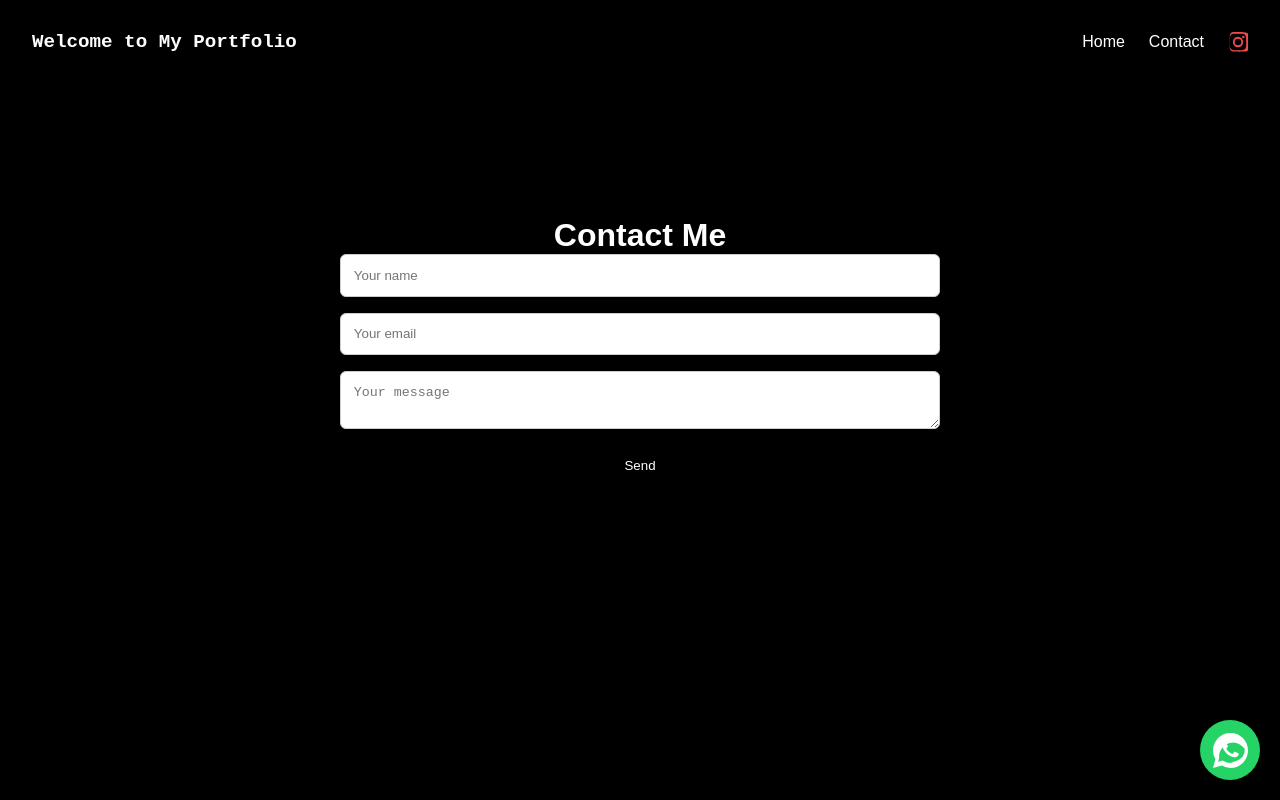
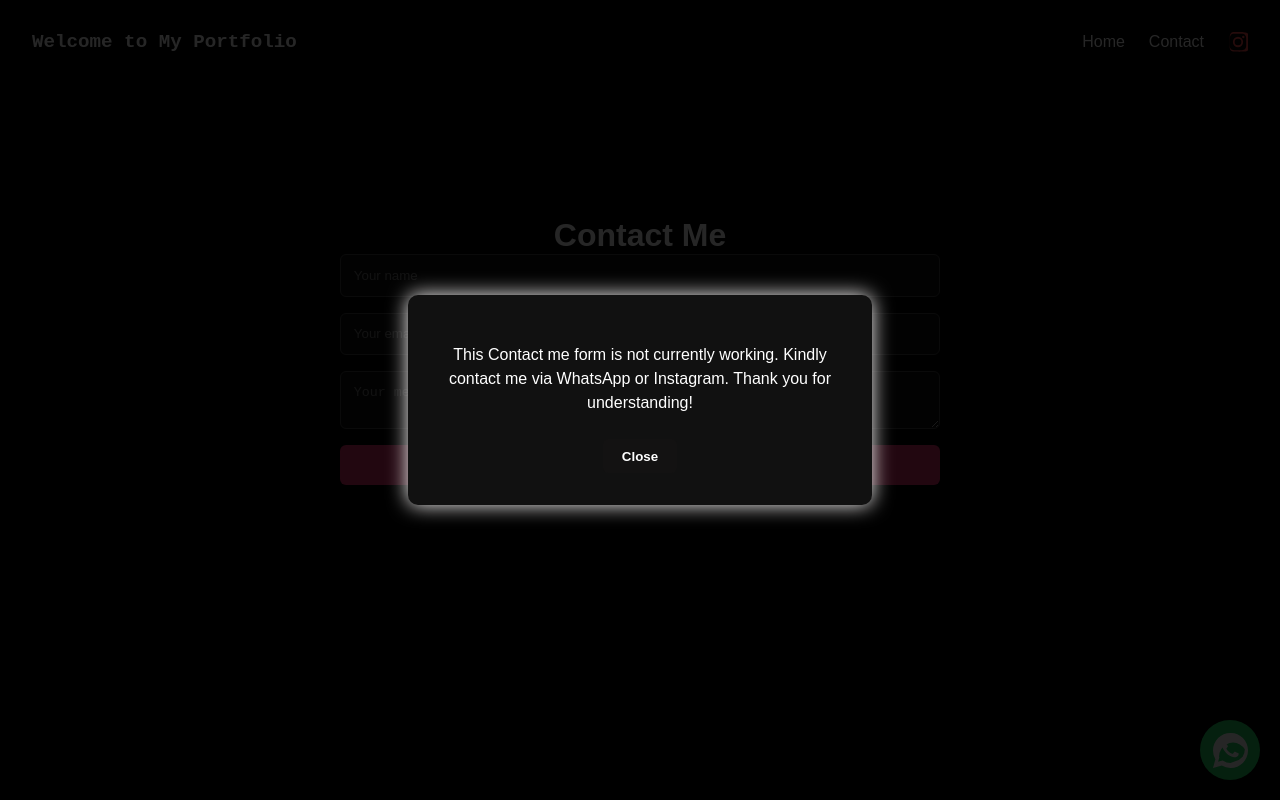
Before and after one commit to kanyi9/jimmy-portfolio, a React (Create React App) app: page /contact in a window 1280 px wide. Built offline with nearby package versions, Linux system fonts and the light colour scheme.

Commit message:
adds pop up notification on contact me form

```diff
--- a/src/pages/Contact.css
+++ b/src/pages/Contact.css
@@ -1,27 +1,109 @@
+   /* Contact page container */
 .contact-container {
   max-width: 600px;
   margin: 100px auto;
   padding: 2rem;
   text-align: center;
+  color: #fff; /* white text */
+  font-family: Arial, Helvetica, sans-serif;
 }
+
+/* Contact form layout */
 .contact-container form {
   display: flex;
   flex-direction: column;
   gap: 1rem;
 }
-  input, textarea {
+
+/* Inputs and textarea */
+.contact-container input,
+.contact-container textarea {
   padding: 0.8rem;
-    border: 1px solid #ccc;
+  border: 1px solid #444; /* darker border for dark theme */
   border-radius: 6px;
+  background: #111; /* dark input background */
+  color: #fff;      /* white text */
+  resize: vertical;
 }
-  button {
+
+/* Submit button */
+.contact-container button {
   padding: 0.8rem;
-    background: black;
-    color: white;
+  background: #E1306C; /* Instagram pink */
+  color: #fff;
   border: none;
   border-radius: 6px;
   cursor: pointer;
+  font-weight: bold;
+  transition: background 0.3s;
 }
-  button:hover {
-    background: #444;
+
+.contact-container button:hover {
+  background: #c1275b;
 }
+
+/* ====================== */
+/* Modal Styles */
+/* ====================== */
+
+/* Modal overlay */
+.modal-overlay {
+  position: fixed;
+  top: 0;
+  left: 0;
+  width: 100%;
+  height: 100%;
+  background: rgba(0, 0, 0, 0.85);
+  display: flex;
+  justify-content: center;
+  align-items: center;
+  z-index: 1000;
+  opacity: 0;
+  animation: fadeIn 0.5s forwards;
+}
+
+/* Modal box */
+.modal {
+  background: #111;
+  padding: 2rem;
+  border-radius: 10px;
+  text-align: center;
+  max-width: 400px;
+  box-shadow: 0 0 20px #fcfafa;
+  transform: translateY(-50px);
+  animation: slideIn 0.5s forwards;
+}
+
+.modal p {
+  margin-bottom: 1.5rem;
+  line-height: 1.5;
+  font-size: 1rem;
+  color: #fff;
+}
+
+.modal button {
+  padding: 0.6rem 1.2rem;
+  background: #131212;
+  border: none;
+  border-radius: 5px;
+  color: #fff;
+  font-weight: bold;
+  cursor: pointer;
+  transition: background 0.3s;
+}
+
+.modal button:hover {
+  background: #f53896;
+}
+
+/* ====================== */
+/* Modal Animations */
+/* ====================== */
+
+@keyframes fadeIn {
+  to { opacity: 1; }
+}
+
+@keyframes slideIn {
+  to { transform: translateY(0); }
+}
--- a/src/pages/Contact.js
+++ b/src/pages/Contact.js
@@ -1,8 +1,10 @@
-import React, { useState } from "react";
+
+import React, { useState, useEffect } from "react";
 import "./Contact.css";
 
 function Contact() {
   const [form, setForm] = useState({ name: "", email: "", message: "" });
+  const [showModal, setShowModal] = useState(true); // modal visibility
 
   const handleChange = (e) => {
     setForm({ ...form, [e.target.name]: e.target.value });
@@ -16,6 +18,19 @@ function Contact() {
 
   return (
     <div className="contact-container">
+      {/* Modal */}
+      {showModal && (
+        <div className="modal-overlay">
+          <div className="modal">
+            <p>
+              This Contact me form is not currently working. Kindly contact me via
+              WhatsApp or Instagram. Thank you for understanding!
+            </p>
+            <button onClick={() => setShowModal(false)}>Close</button>
+          </div>
+        </div>
+      )}
+
       <h1>Contact Me</h1>
       <form onSubmit={handleSubmit}>
         <input
```
Lines whose indentation alone changed are shown as unchanged.
